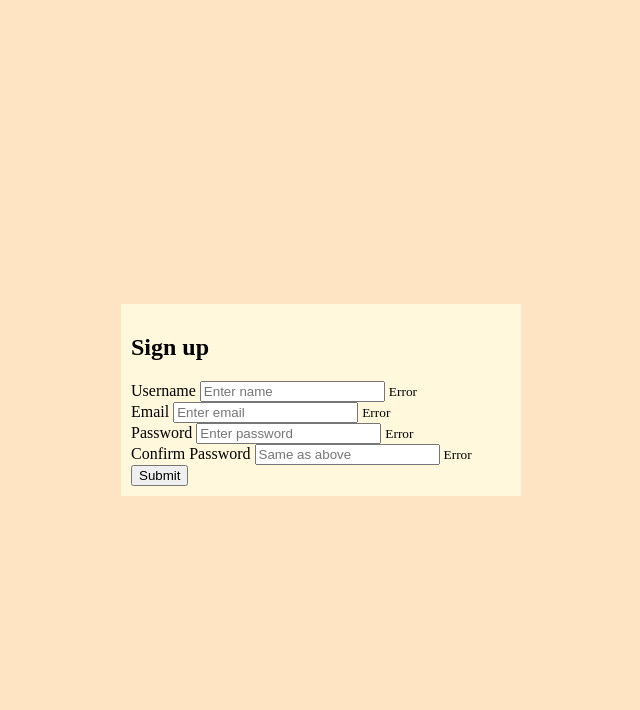
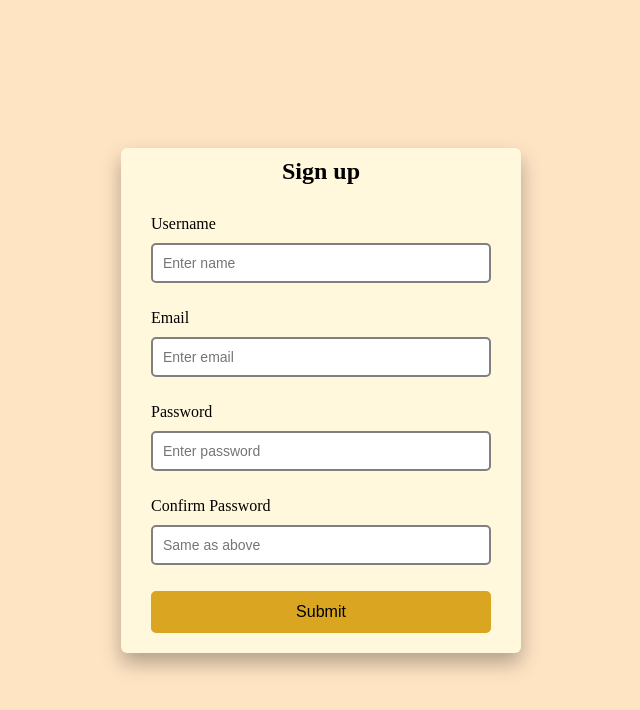
Before and after one commit to snkpan17/vanillaJS, a plain HTML site: page form-validator/index.html in a window 1280 px wide. Shown: the whole page, without its empty margins (319-959 px from the left). Drawn offline with Linux system fonts and the light colour scheme.

Commit message:
modified style.css

```diff
--- a/form-validator/style.css
+++ b/form-validator/style.css
@@ -1,3 +1,7 @@
+:root{
+    --success-color: green;
+    --error-color: red;
+}
 *{
     box-sizing: border-box;
 }
@@ -13,7 +17,58 @@ body{
     background-color: cornsilk;
     width:400px;
     padding: 10px;
+    border-radius: 6px;
+    box-shadow: 0 10px 20px rgba(0, 0, 0, 0.3);
 }
 h2{
     display: block;
+    margin: 0 0 20px;
+    text-align: center;
 }
+#form{
+    padding: 10px 20px;
+}
+.form-control{
+    margin-bottom: 8px;
+    position: relative;
+}
+.form-control label{
+    display: block;
+    margin-bottom: 10px;
+}
+.form-control input{
+    display: block;
+    border: 2px solid grey;
+    border-radius: 5px;
+    width: 100%;
+    font-size: 14px;
+    padding: 10px;
+}
+.form-control input:focus{
+    outline: none;
+    border: whitesmoke;
+}
+.form-control.success input{
+    border-color: var(--success-color);
+}
+.form-control.error input{
+    border-color: var(--error-color);
+}
+.form-control small{
+    color: red;
+    visibility: hidden;
+}
+.form-control.error small{
+    visibility: visible;
+}
+#form button{
+    cursor: pointer;
+    width: 100%;
+    display: block;
+    font-size: 16px;
+    border: 2px solid goldenrod;
+    border-radius: 5px;
+    background-color: goldenrod;
+    color: black;
+    padding: 10px;
+}
```
